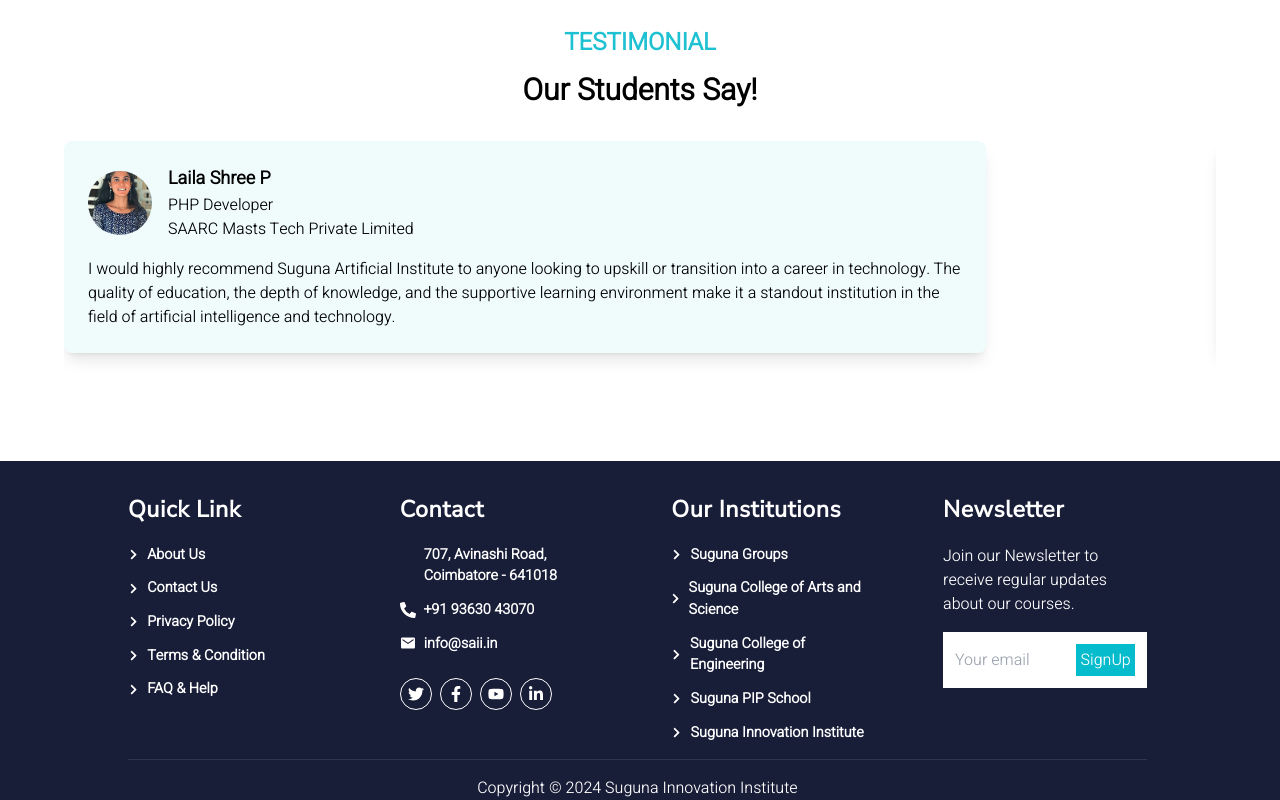
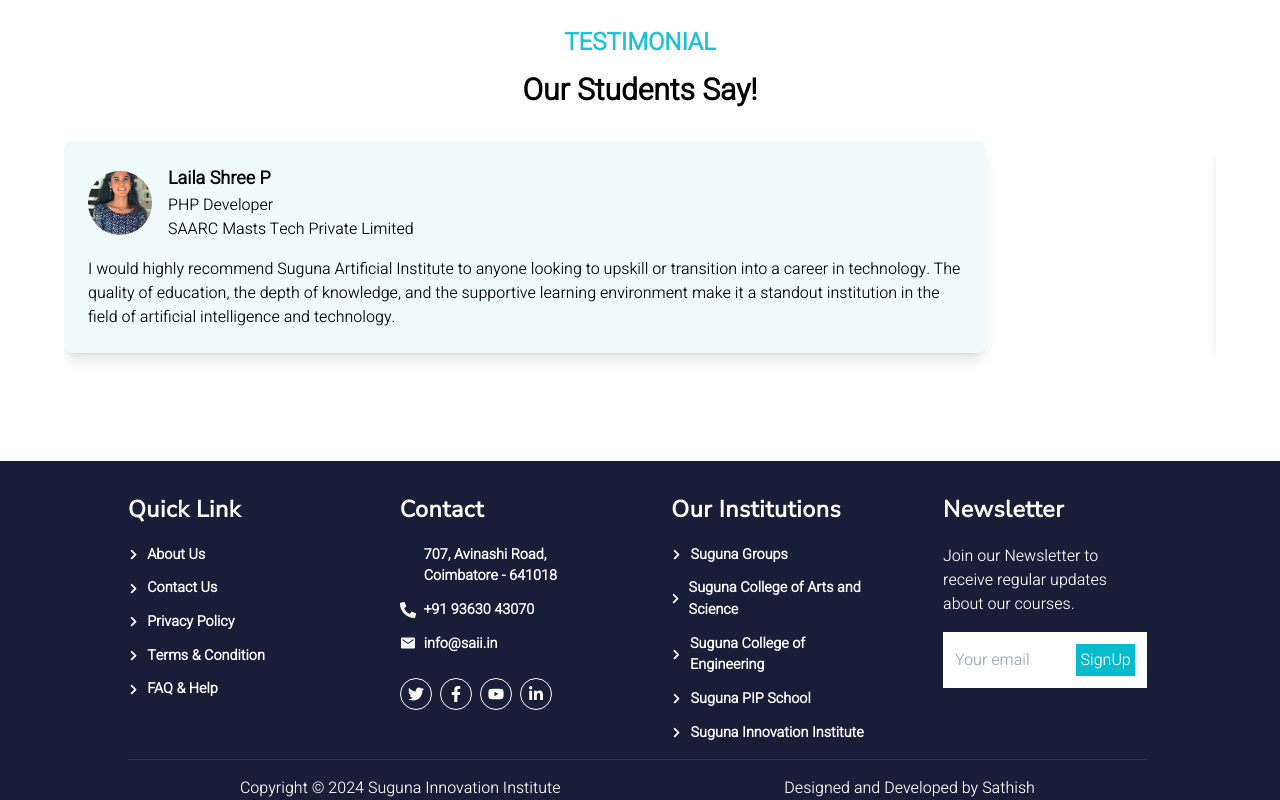
Before and after one commit to balavignesh111/saii-website, a React (Vite) app: page / in a window 1280 px wide. Shown: the part 3350-4150 px from the top of the page. Built offline with nearby package versions, Linux system fonts and the light colour scheme; some icons are missing.

Commit message:
website done

```diff
--- a/src/components/home-page/footer.component.jsx
+++ b/src/components/home-page/footer.component.jsx
@@ -135,8 +135,9 @@
         </div>
       </div>
       <hr className="border-b-none border-t border-[rgba(256,256,256,0.1)] w-full" />
-      <div className="w-full flex justify-center text-[#fff] pt-4">
+      <div className="w-full flex text-[#fff] pt-4 justify-around">
         <p>Copyright © 2024 Suguna Innovation Institute</p>
+        <p>Designed and Developed by <a href="https://www.linkedin.com/in/sathish-s-a09172118/">Sathish</a></p>
       </div>
     </div>
   );
```
